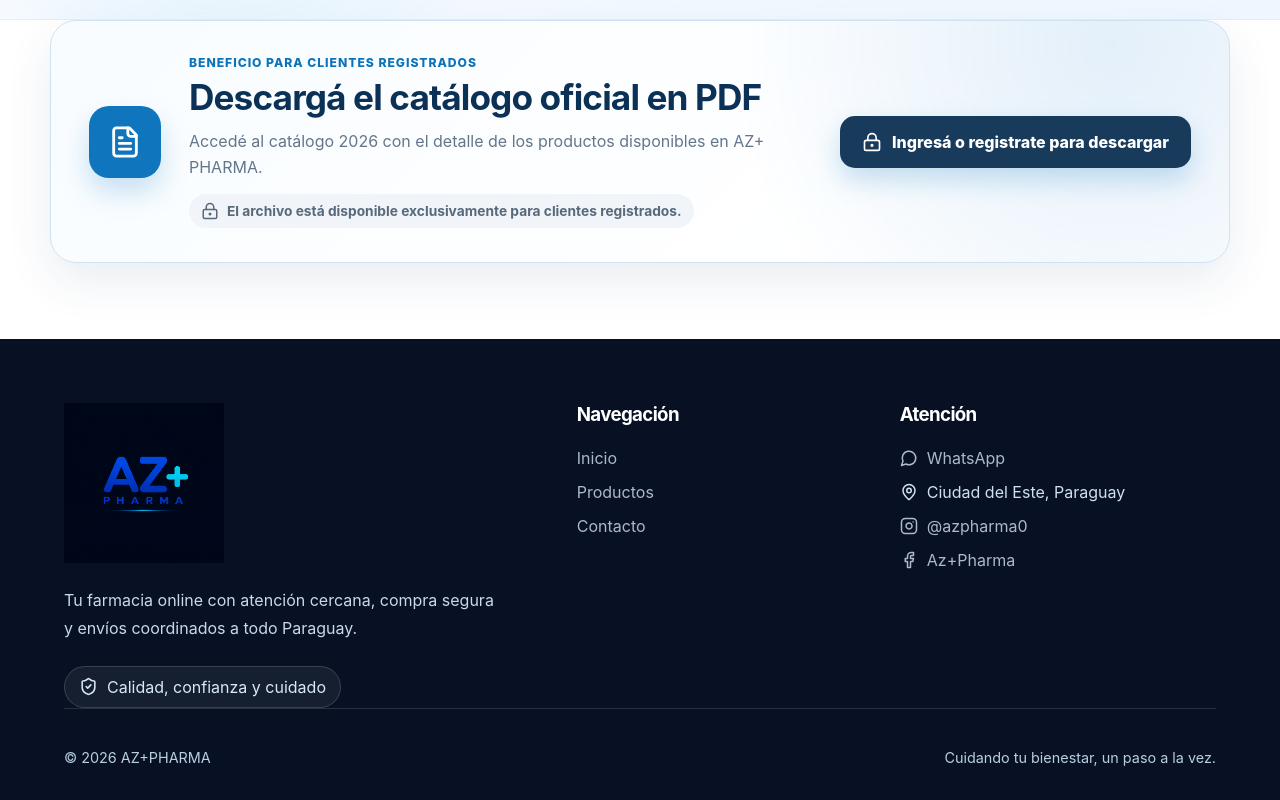
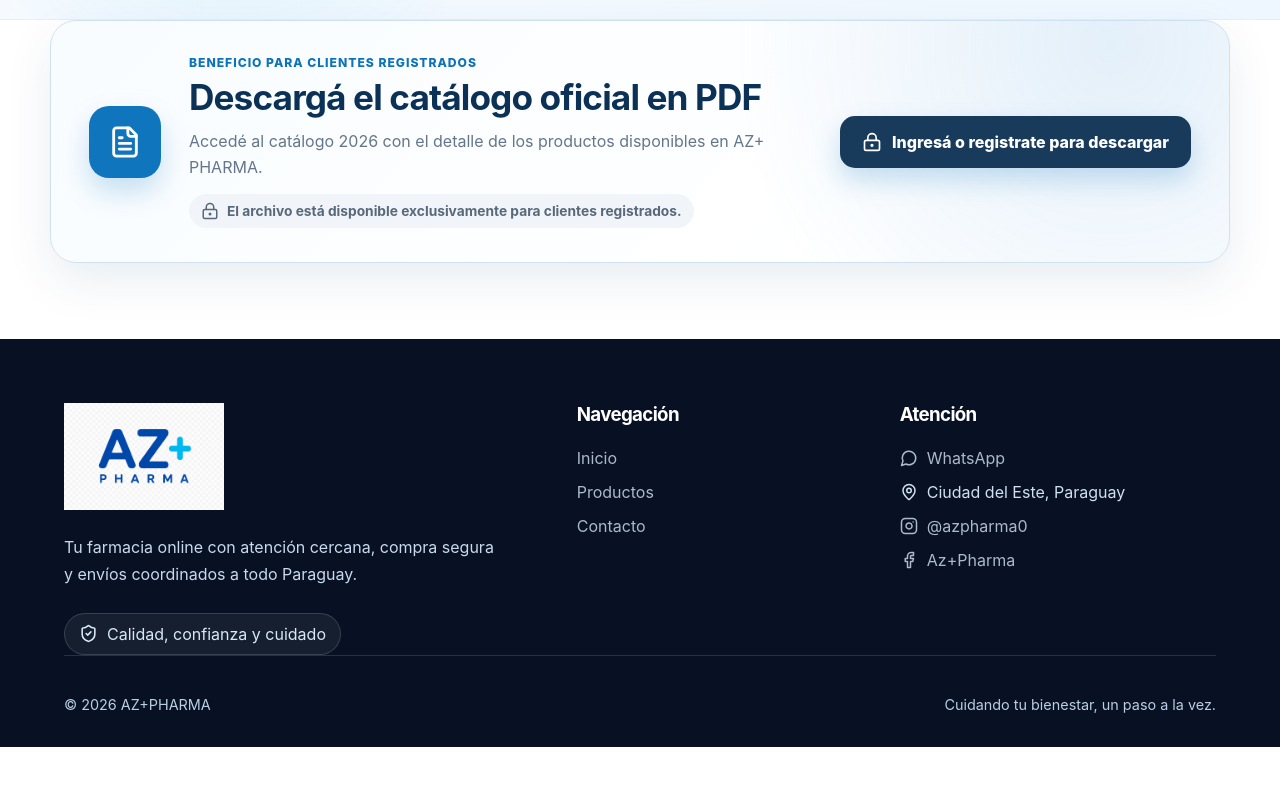
Before and after one commit to ikkat4i/az-pharma-web, a Next.js app: page / in a window 1280 px wide. Shown: the part 6931-7731 px from the top of the page. After the commit the page ends 7678 px from the top, so only its background shows below. Built offline with nearby package versions, Linux system fonts and the light colour scheme; no server answers; the database is empty.

Commit message:
Actualizar logo final del footer

```diff
--- a/components/Footer.tsx
+++ b/components/Footer.tsx
@@ -24,7 +24,7 @@
 
         <section className="footer-brand-column">
           <Image
-            src="/images/az-pharma-footer-nuevo.png"
+            src="/images/az-pharma-footer-v3.png"
             alt="AZ+ PHARMA"
             width={160}
             height={100}
```
Also changed, not shown: public/images/az-pharma-footer-v2.png (renamed from public/images/az-pharma-footer.png), public/images/az-pharma-footer-v3.png (added).
